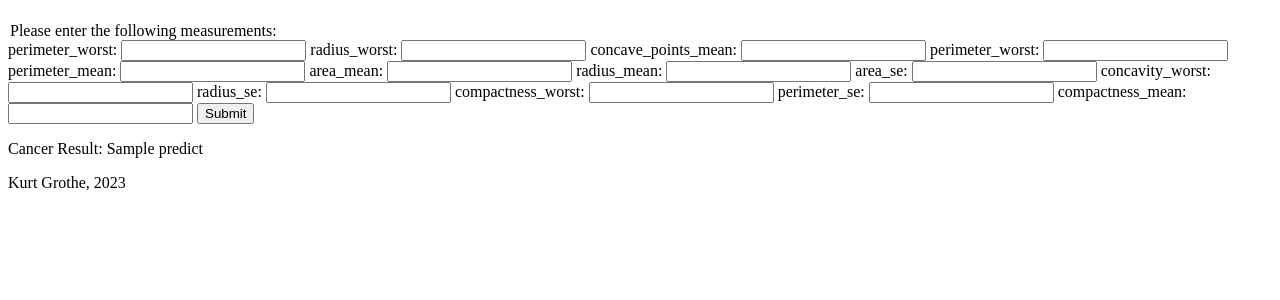
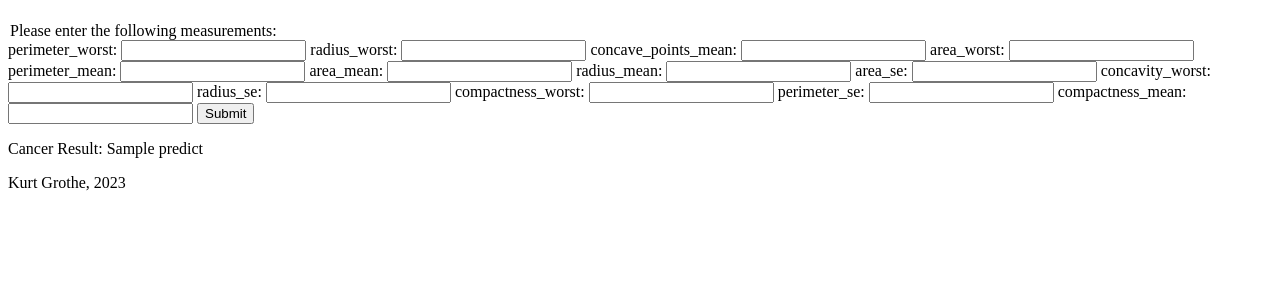
Before and after one commit to kurtgrothe/breast_cancer_classification, a Flask app: template templates/_index.html in a window 1280 px wide. Shown: the part 58-358 px from the top of the page. Run offline with Flask 2, Linux system fonts and the light colour scheme; the template is opened without the code that fills it: most values are stand-ins (such as "Sample title", 1, 10 or a date in 2020); parts of the project's set-up code (start-up, migrations or seed data) failed here and were passed over.

Commit message:
mispelled file name

```diff
--- a/templates/_index.html
+++ b/templates/_index.html
@@ -13,6 +13,7 @@
     </header>
     <form action="{{ url_for('predict')}}" method="POST">
         <legend>Please enter the following measurements:</legend>
+
         <label for="perimeter_worst">perimeter_worst:</label>
         <input type="number" name="perimeter_worst" id="perimeter_worst" required>
 
@@ -22,7 +23,7 @@
         <label for="concave_points_mean">concave_points_mean:</label>
         <input type="number" name="concave_points_mean" id="concave_points_mean" required>
 
-        <label for="area_worst">perimeter_worst:</label>
+        <label for="area_worst">area_worst:</label>
         <input type="number" name="area_worst" id="area_worst" required>
 
         <label for="perimeter_mean">perimeter_mean:</label>
```
Also changed, not shown: 2 other files.
